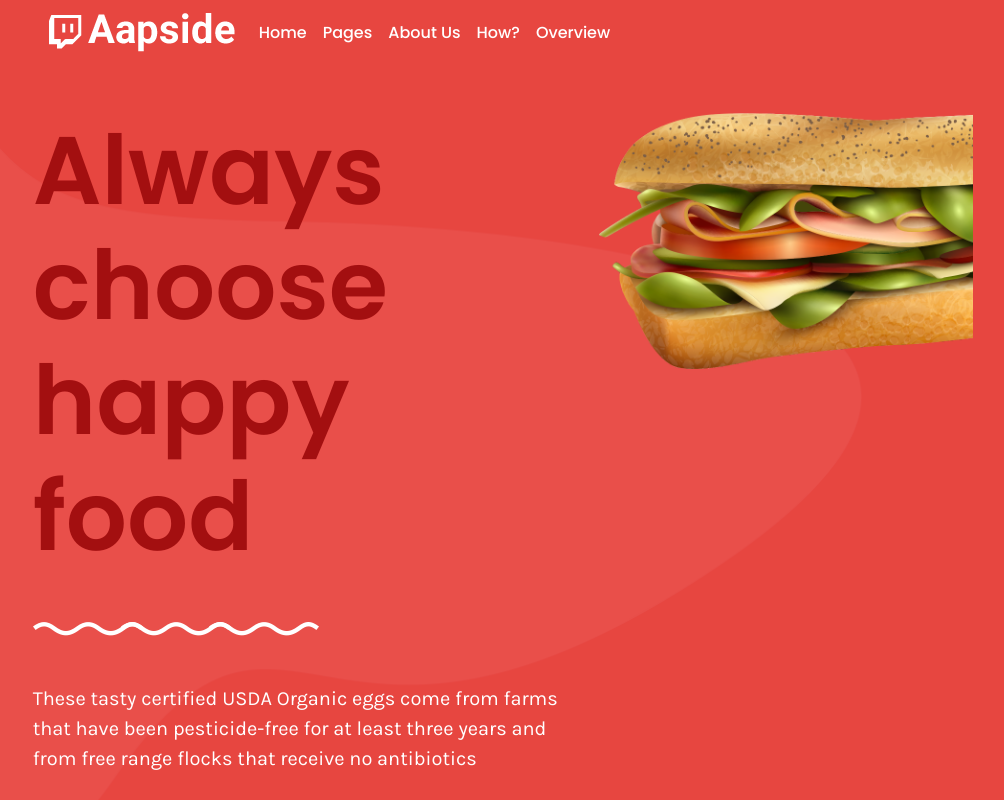
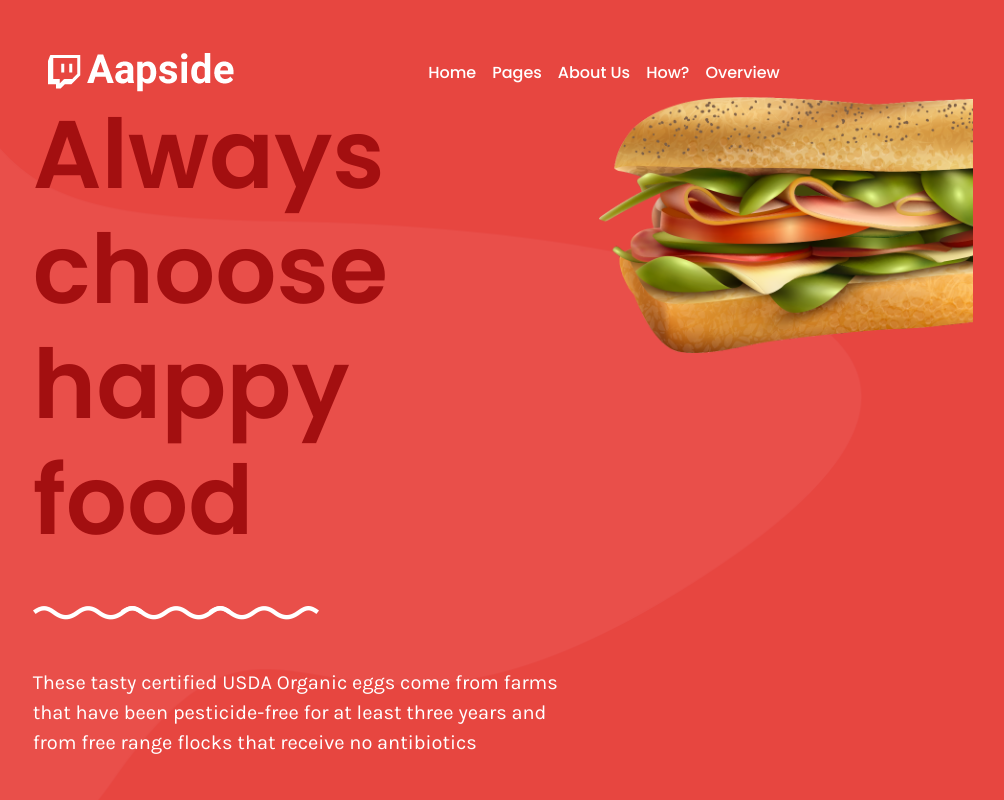
Before and after one commit to mreskini/FoodApp, a React (Create React App) app: page / in a window 1280 px wide. Shown: the top 800 px of the page, without its empty margins (137-1141 px from the left). Built offline with nearby package versions, Linux system fonts and the light colour scheme.

Commit message:
fixed the navigation paddings and margins

```diff
--- a/src/components/hero-section.jsx
+++ b/src/components/hero-section.jsx
@@ -8,8 +8,8 @@ import Navigation from "./navigation"
 const Hero = () => {
     return (
         <>
-            <Navigation />
             <div className="py-5 col-12">
+                <Navigation />
                 <div className="row">
                     <div className="col-lg-7">
                         <div className="display-1 font-weight-600 hero-main-title">
--- a/src/components/navigation.jsx
+++ b/src/components/navigation.jsx
@@ -2,14 +2,14 @@ import { Container, Nav, Navbar } from "react-bootstrap"
 import logoWhite from "../assets/img/logo-white.png"
 export default function Navigation() {
     return (
-        <Navbar expand="lg">
-            <Container>
-                <Navbar.Brand href="#">
-                    <img src={logoWhite} alt="Logo White" />
+        <Navbar expand="lg" className="p-0">
+            <Container className="mx-0">
+                <Navbar.Brand href="#" className="ml-auto">
+                    <img src={logoWhite} alt="Logo White" className="img-fluid" />
                 </Navbar.Brand>
                 <Navbar.Toggle aria-controls="basic-navbar-nav" />
                 <Navbar.Collapse id="basic-navbar-nav">
-                    <Nav className="me-auto">
+                    <Nav className="mx-auto">
                         <Nav.Link href="#" className="navigation-bar-item">
                             Home
                         </Nav.Link>
```
